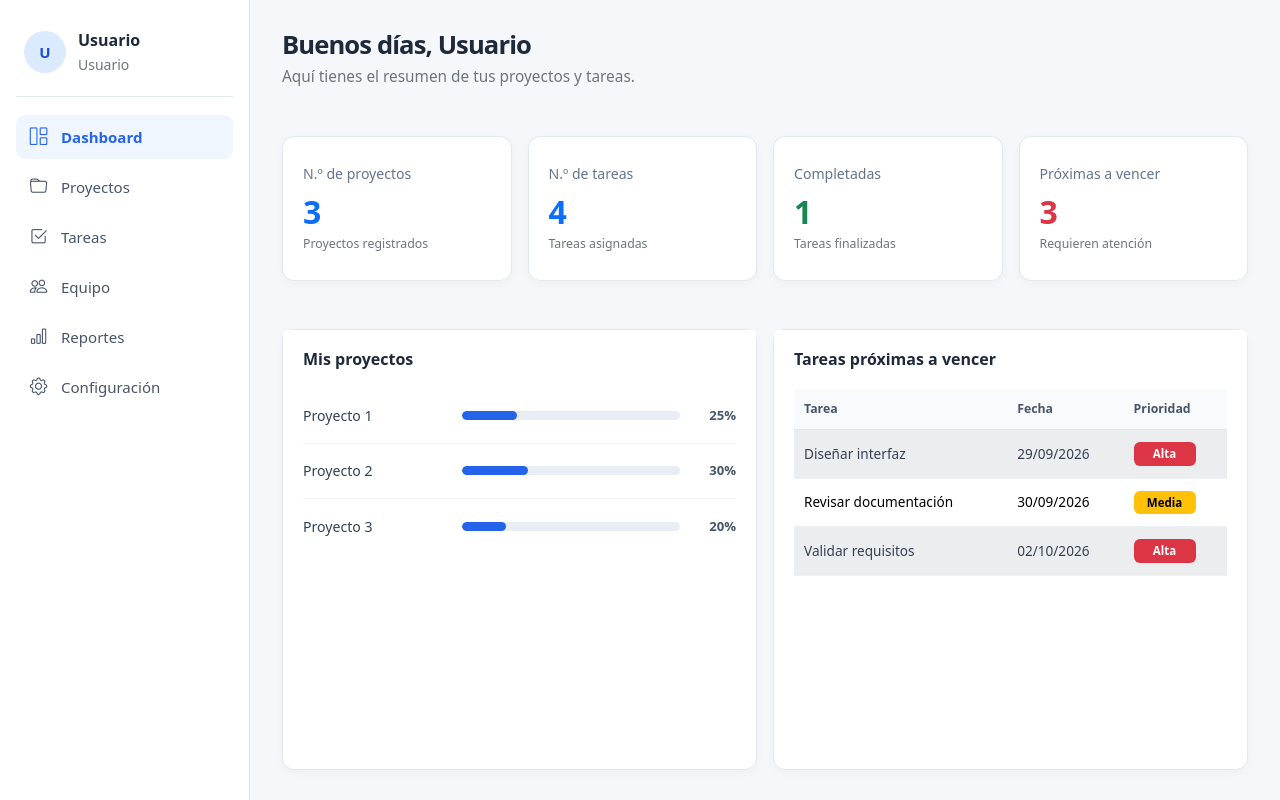
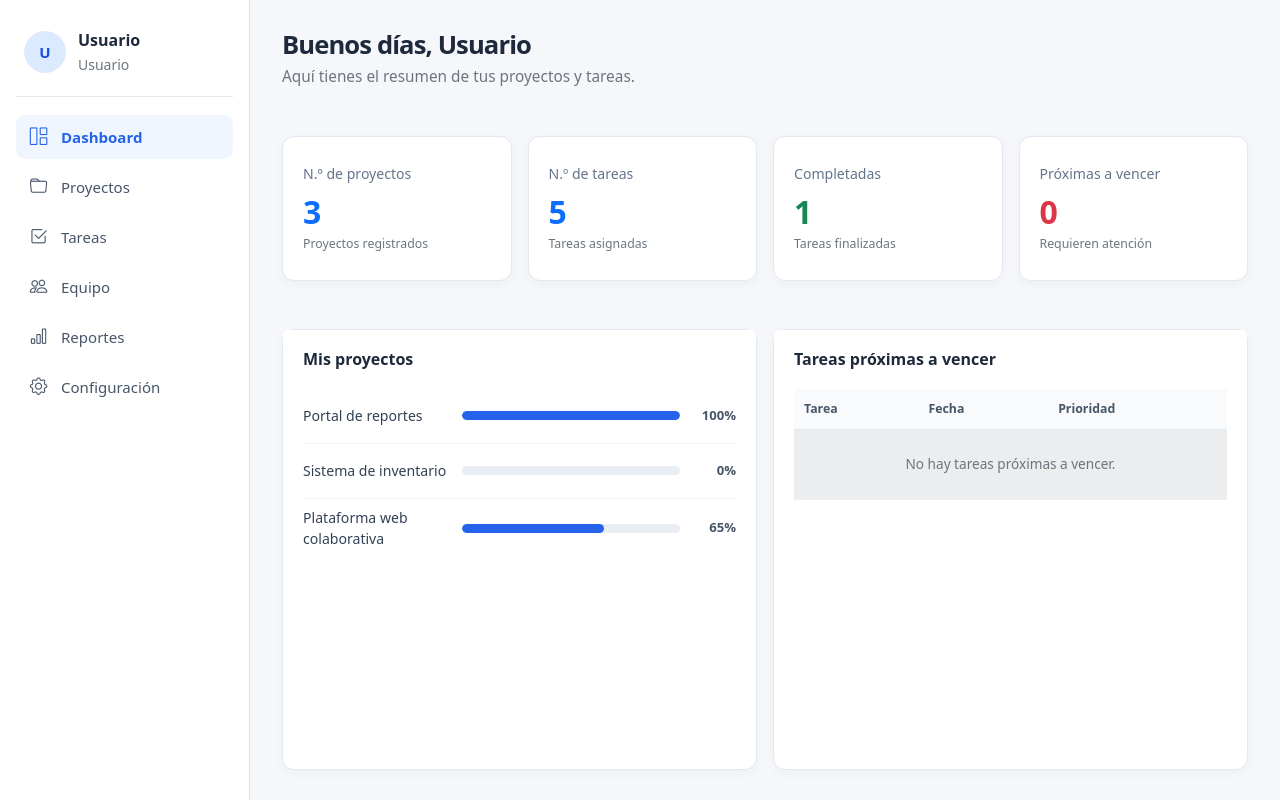
Before and after one commit to ROMINAP-28/MARCOS-DE-DESARROLLO-WEB, a Spring Boot app: page /dashboard in a window 1280 px wide. Run offline with Spring Boot 4, Linux system fonts and the light colour scheme; data comes from the database, SQL or seed files in the repository.

Commit message:
modificacion en el dashboard para que funcione correctamente con el API

```diff
--- a/src/main/resources/static/js/dashboard.js
+++ b/src/main/resources/static/js/dashboard.js
@@ -5,46 +5,16 @@ const { createApp } = Vue;
 createApp({
     data() {
         return {
-            // Datos demostrativos que luego se obtendrán desde la API REST.
             usuario: 'Usuario',
+            proyectos: [],
+            tareas: [],
+            cargando: true,
+            errorCarga: ''
+        };
+    },
 
-            proyectos: [
-                { id: 1, nombre: 'Proyecto 1', progreso: 25 },
-                { id: 2, nombre: 'Proyecto 2', progreso: 30 },
-                { id: 3, nombre: 'Proyecto 3', progreso: 20 }
-            ],
-
-            tareas: [
-                {
-                    id: 1,
-                    nombre: 'Diseñar interfaz',
-                    fecha: '2026-09-29',
-                    prioridad: 'Alta',
-                    estado: 'Pendiente'
-                },
-                {
-                    id: 2,
-                    nombre: 'Revisar documentación',
-                    fecha: '2026-09-30',
-                    prioridad: 'Media',
-                    estado: 'Pendiente'
-                },
-                {
-                    id: 3,
-                    nombre: 'Preparar presentación',
-                    fecha: '2026-10-01',
-                    prioridad: 'Baja',
-                    estado: 'Completada'
-                },
-                {
-                    id: 4,
-                    nombre: 'Validar requisitos',
-                    fecha: '2026-10-02',
-                    prioridad: 'Alta',
-                    estado: 'En progreso'
-                }
-            ]
-        };
+    mounted() {
+        this.cargarResumen();
     },
 
     computed: {
@@ -55,11 +25,18 @@ createApp({
             ).length;
         },
 
-        // Vue.js: filtra las tareas que aún no están completadas.
+        // Tareas no completadas que vencen desde hoy hasta dentro de 7 días.
         tareasProximas() {
+            const hoy = new Date();
+            const finVentana = new Date(hoy);
+            finVentana.setDate(finVentana.getDate() + 7);
+            const desde = this.fechaISO(hoy);
+            const hasta = this.fechaISO(finVentana);
+
             return this.tareas.filter(
-                tarea => tarea.estado !== 'Completada'
-            );
+                tarea => tarea.estado !== 'Completada' &&
+                    tarea.fechaFin && tarea.fechaFin >= desde && tarea.fechaFin <= hasta
+            ).sort((a, b) => a.fechaFin.localeCompare(b.fechaFin));
         },
 
         // Vue.js: obtiene el saludo según la hora local.
@@ -83,6 +60,44 @@ createApp({
     },
 
     methods: {
+        async cargarResumen() {
+            this.cargando = true;
+            this.errorCarga = '';
+
+            try {
+                const [respuestaProyectos, respuestaTareas] = await Promise.all([
+                    fetch('/api/miembro3/proyectos'),
+                    fetch('/api/miembro3/tareas')
+                ]);
+                if (!respuestaProyectos.ok || !respuestaTareas.ok) {
+                    throw new Error('No se pudo cargar el resumen. Inténtalo de nuevo.');
+                }
+
+                const [proyectos, tareas] = await Promise.all([
+                    respuestaProyectos.json(), respuestaTareas.json()
+                ]);
+                if (!Array.isArray(proyectos) || !Array.isArray(tareas)) {
+                    throw new Error('La respuesta del servidor no es válida.');
+                }
+
+                this.proyectos = proyectos;
+                this.tareas = tareas;
+            } catch (error) {
+                this.proyectos = [];
+                this.tareas = [];
+                this.errorCarga = error.message || 'No se pudo cargar el resumen.';
+            } finally {
+                this.cargando = false;
+            }
+        },
+
+        fechaISO(fecha) {
+            const anio = fecha.getFullYear();
+            const mes = String(fecha.getMonth() + 1).padStart(2, '0');
+            const dia = String(fecha.getDate()).padStart(2, '0');
+            return `${anio}-${mes}-${dia}`;
+        },
+
         // Vue.js + Bootstrap: asigna el color según la prioridad.
         clasePrioridad(prioridad) {
             const clases = {
--- a/src/main/resources/templates/dashboard/dashboard.html
+++ b/src/main/resources/templates/dashboard/dashboard.html
@@ -101,8 +101,18 @@
                 </p>
             </section>
 
+            <div v-if="cargando" class="alert alert-info" role="status">
+                Cargando resumen de proyectos y tareas...
+            </div>
+            <div v-if="errorCarga" class="alert alert-danger" role="alert">
+                {{ errorCarga }}
+                <button type="button" class="btn btn-sm btn-outline-danger ms-2"
+                        @click="cargarResumen">Reintentar</button>
+            </div>
+
             <!-- Bootstrap: presenta los cuatro indicadores principales. -->
             <section
+                    v-if="!cargando && !errorCarga"
                     class="row g-3 mb-4 dashboard-stats"
                     aria-label="Resumen de actividad">
 
@@ -177,7 +187,7 @@
             </section>
 
             <!-- Bootstrap: distribuye los paneles inferiores en dos columnas. -->
-            <section class="row g-3 dashboard-panels">
+            <section v-if="!cargando && !errorCarga" class="row g-3 dashboard-panels">
 
                 <!-- Vue.js: presenta los proyectos y su porcentaje de avance. -->
                 <div class="col-12 col-xl-6 d-flex">
@@ -235,7 +245,7 @@
                     </section>
                 </div>
 
-                <!-- Vue.js: presenta las tareas pendientes y en progreso. -->
+            <!-- Vue.js: presenta las tareas que vencen en los próximos 7 días. -->
                 <div class="col-12 col-xl-6 d-flex">
                     <section class="card dashboard-panel h-100 w-100">
 
@@ -261,7 +271,7 @@
                                     </thead>
 
                                     <tbody>
-                                    <!-- Vue.js: genera una fila por tarea pendiente. -->
+                                    <!-- Vue.js: genera una fila por tarea próxima a vencer. -->
                                     <tr
                                             v-for="tarea in tareasProximas"
                                             :key="tarea.id">
@@ -272,7 +282,7 @@
 
                                         <!-- Vue.js: formatea la fecha de vencimiento. -->
                                         <td>
-                                            {{ fechaLegible(tarea.fecha) }}
+                                             {{ fechaLegible(tarea.fechaFin) }}
                                         </td>
 
                                         <!-- Vue.js + Bootstrap: colorea la prioridad. -->
```
Also changed, not shown: AUDITORIA_FORMULARIOS_ESTADISTICAS.txt (+9 -7 lines), 1 other file.
